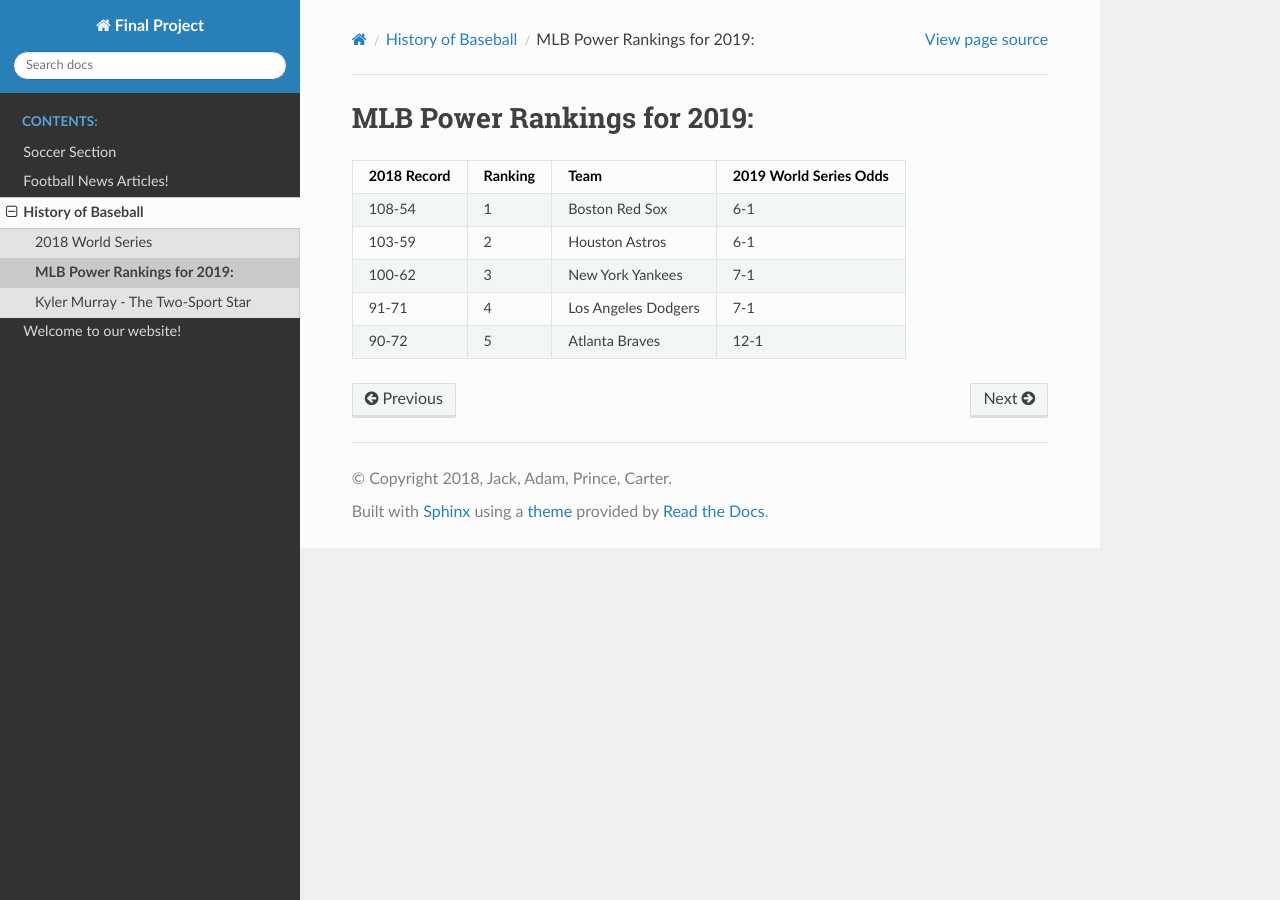
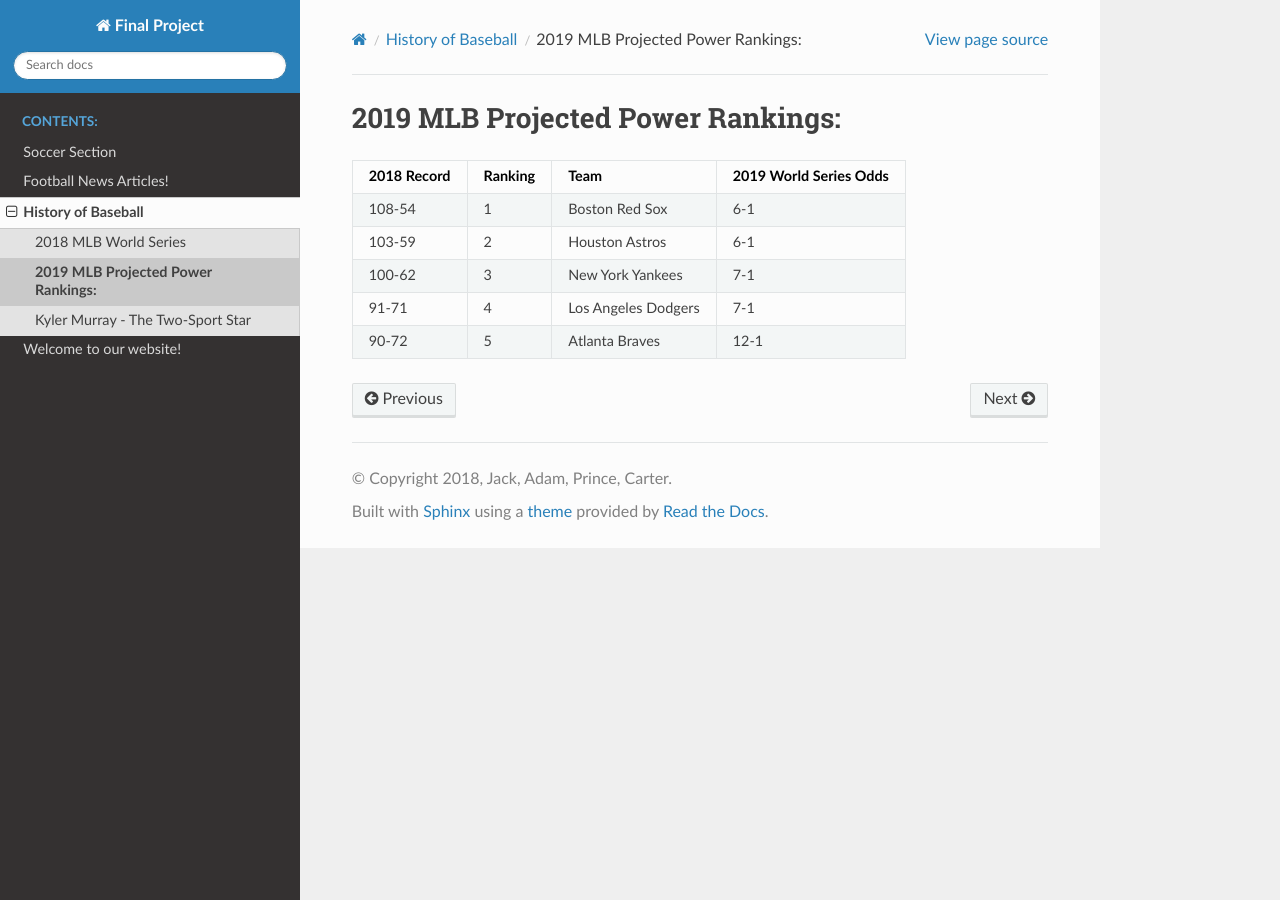
Before and after one commit to jarndt4/sports_final_project, a Sphinx documentation site: the page built from source/baseball/02power_rankings/02power_rankings.rst, in a window 1280 px wide. Built offline with Sphinx 7.4.7 and the Read the Docs theme 2.0.0, drawn with Linux system fonts in a browser that asks for light colours.

Commit message:
first day

```diff
--- a/source/baseball/01world_series/01world_series.rst
+++ b/source/baseball/01world_series/01world_series.rst
@@ -1,2 +1,2 @@
-2018 World Series
-=================
+2018 MLB World Series
+=====================
--- a/source/baseball/02power_rankings/02power_rankings.rst
+++ b/source/baseball/02power_rankings/02power_rankings.rst
@@ -1,5 +1,5 @@
-MLB Power Rankings for 2019:
-============================
+2019 MLB Projected Power Rankings:
+==================================
 
 ===========   =======   ====================   ======================
 2018 Record   Ranking   Team                   2019 World Series Odds
```
Also changed, not shown: source/baseball/03kyler_murray/03kyler_murray.rst (line endings or trailing spaces), 2 other files.
